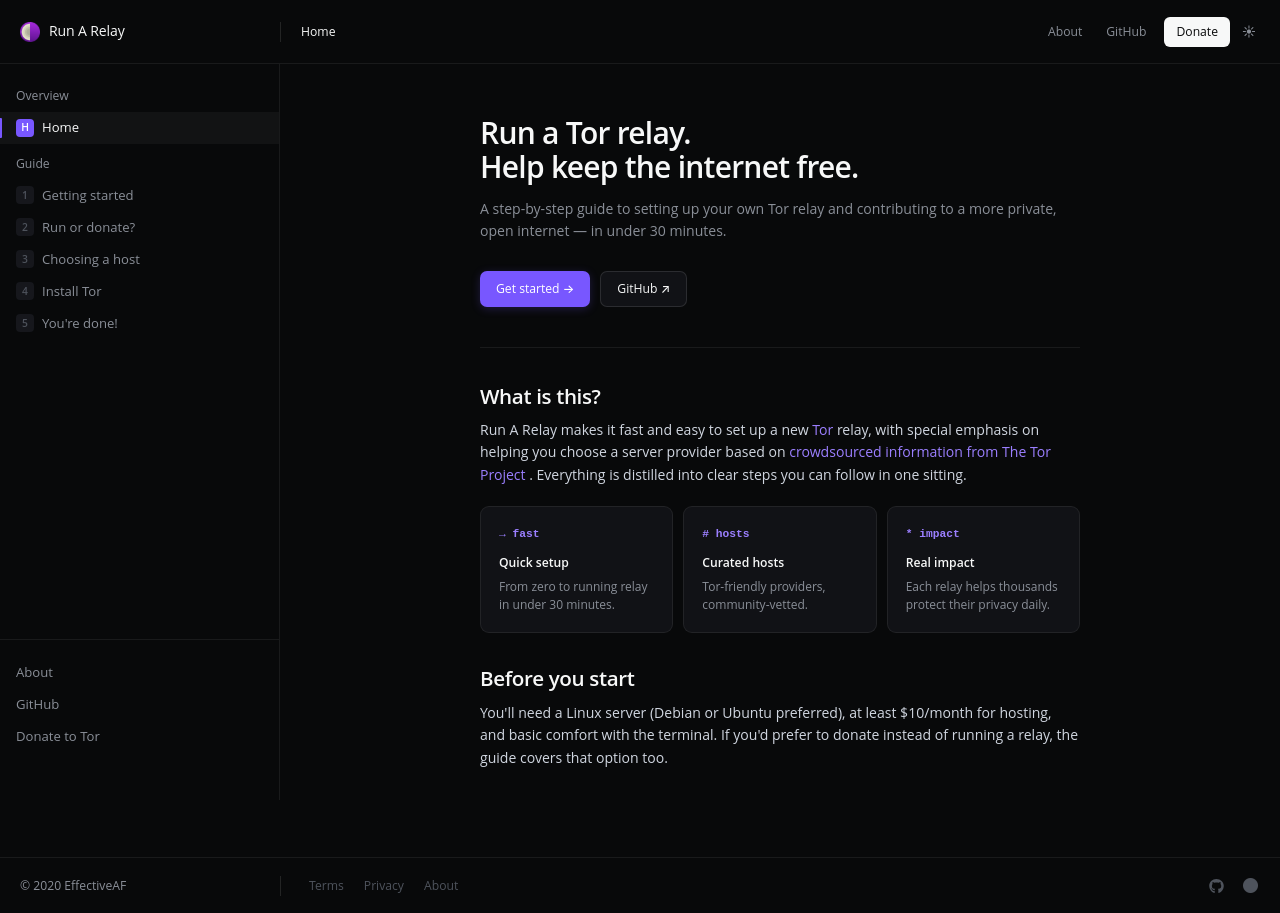
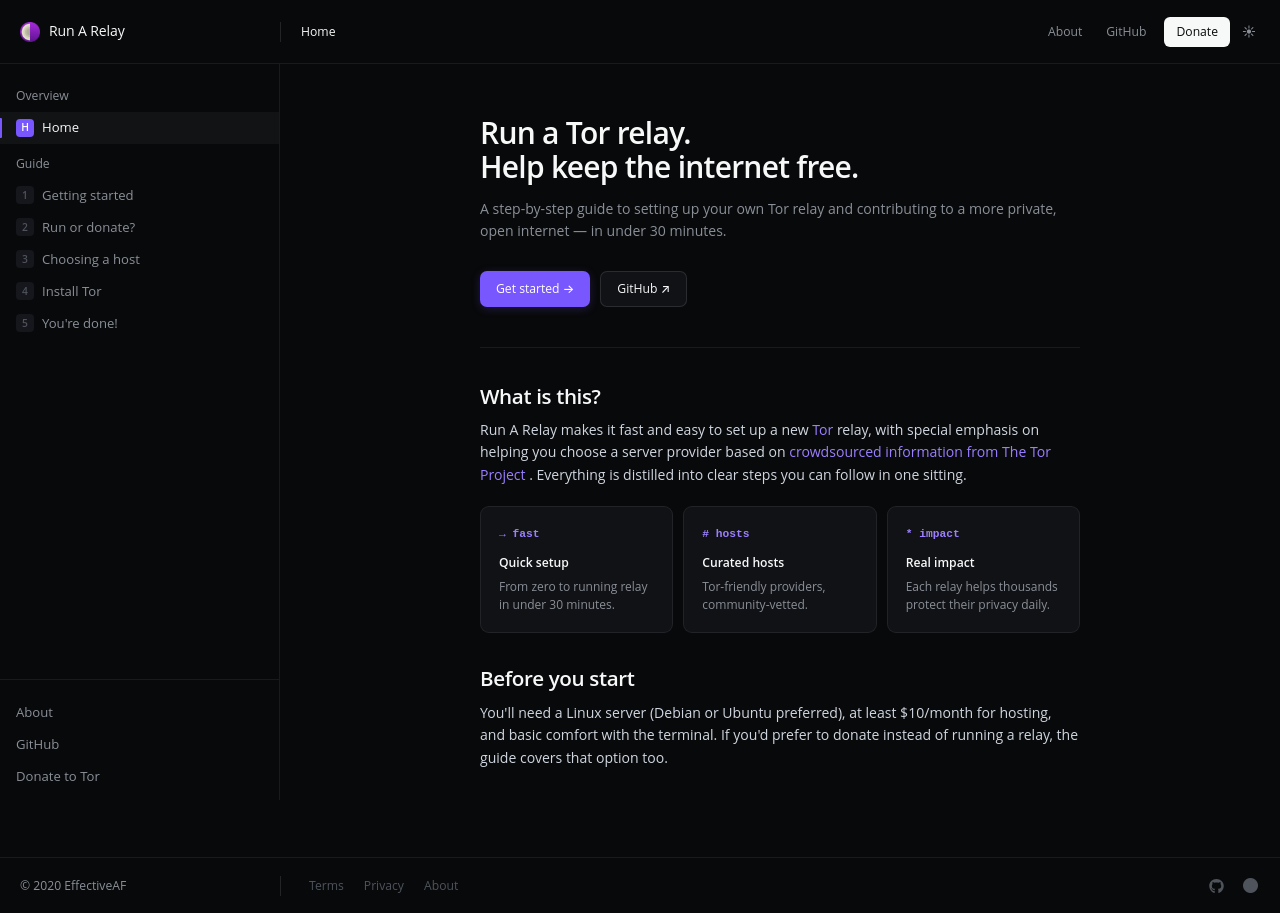
Before and after one commit to EffectiveAF/run-a-relay, a Svelte app: page / in a window 1280 px wide. Built offline with nearby package versions, Linux system fonts and the light colour scheme; a web font is replaced by a local one.

Commit message:
Auto-commit: 2026-06-07 20:49:49

```diff
--- a/src/Sidebar.svelte
+++ b/src/Sidebar.svelte
@@ -31,7 +31,7 @@
     height: calc(100vh - var(--nav-h));
     overflow-y: auto;
     border-right: 1px solid var(--border);
-    padding: 16px 0 48px;
+    padding: 16px 0 8px 0;
     background: var(--bg);
     display: flex;
     flex-direction: column;
```
